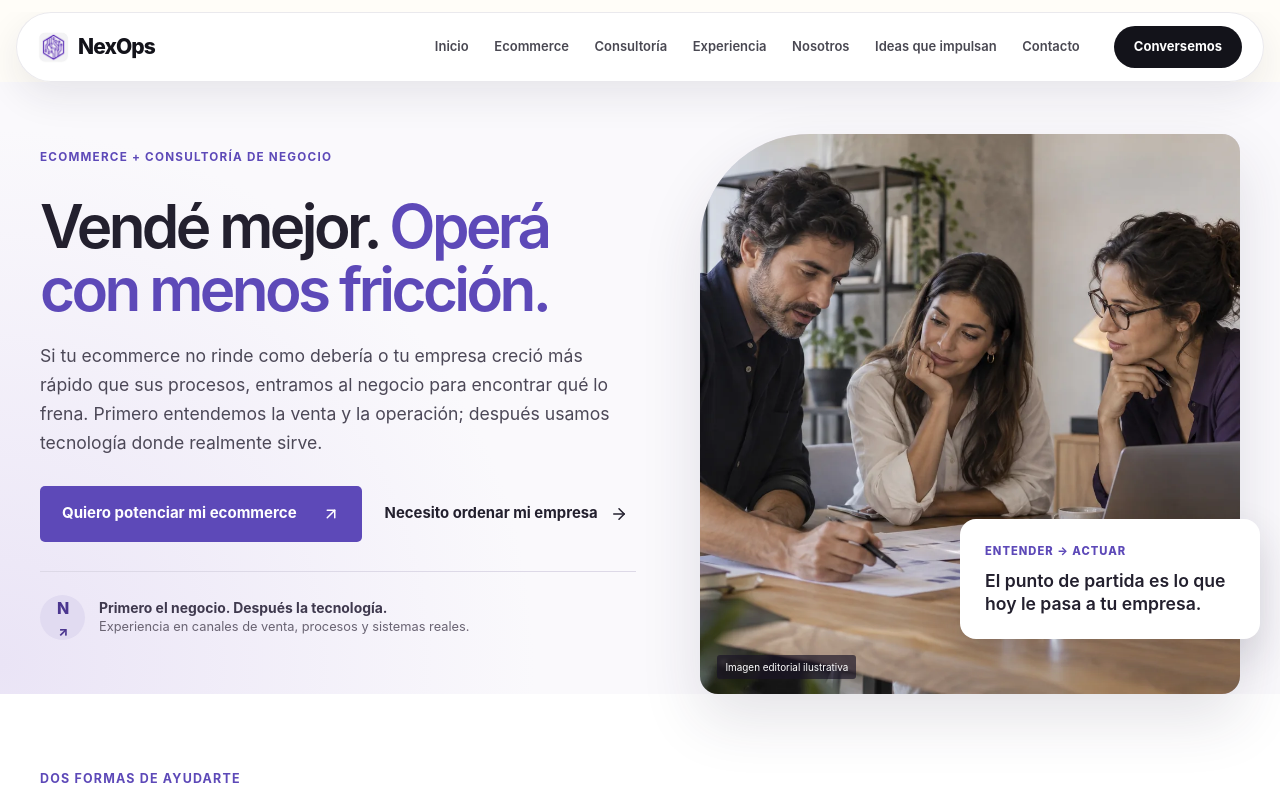
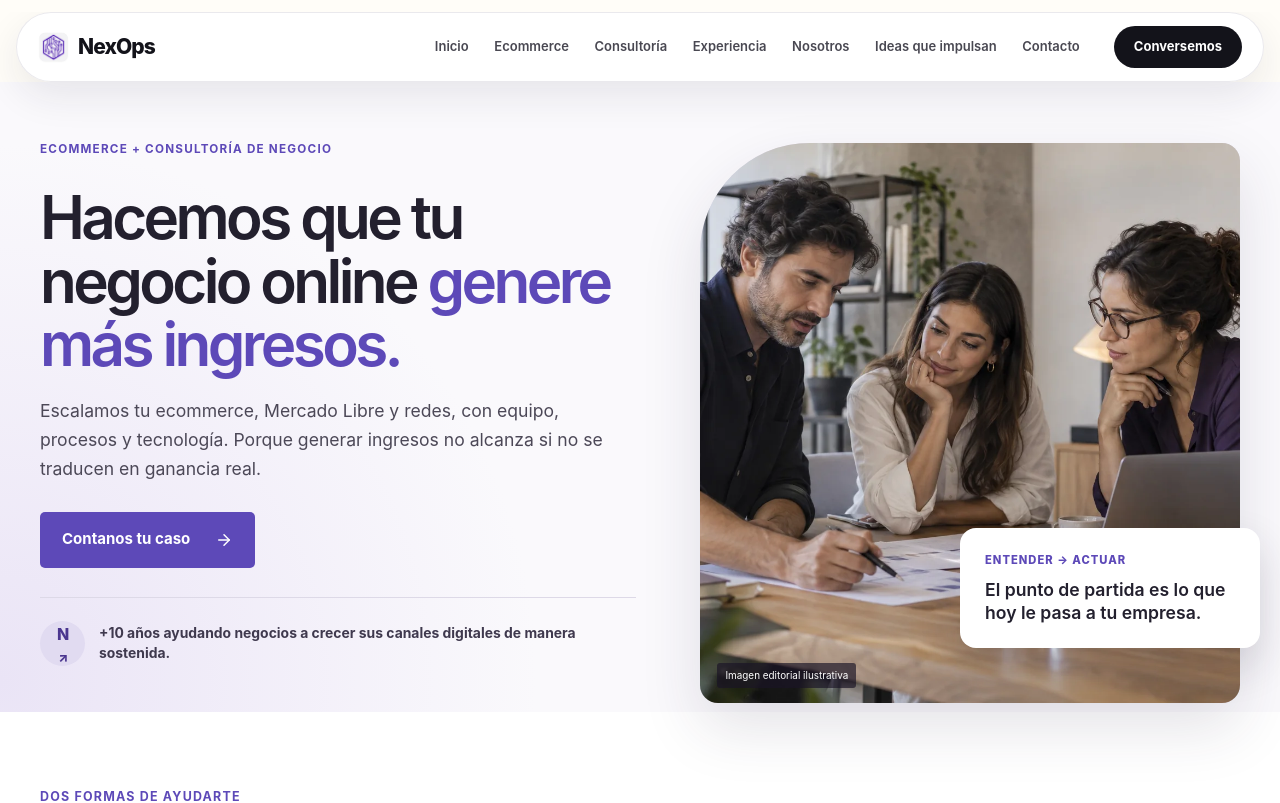
Before and after one commit to AlanTN13/webneoxps, a React (Vite) app: page / in a window 1280 px wide. Shown: the top 803 px of the page. Built offline with nearby package versions, Linux system fonts and the light colour scheme.

Commit message:
Update NexOps Home hero copy

```diff
--- a/src/pages/HomePage.jsx
+++ b/src/pages/HomePage.jsx
@@ -32,10 +32,10 @@ export default function HomePage() {
     <section className={styles.hero} aria-labelledby="home-title"><div className={styles.shell}><div className={styles.heroGrid}>
       <div className={styles.heroCopy}>
         <span className={styles.heroEyebrow}>ECOMMERCE + CONSULTORÍA DE NEGOCIO</span>
-        <h1 id="home-title">Vendé mejor. <em>Operá con menos fricción.</em></h1>
-        <p>Si tu ecommerce no rinde como debería o tu empresa creció más rápido que sus procesos, entramos al negocio para encontrar qué lo frena. Primero entendemos la venta y la operación; después usamos tecnología donde realmente sirve.</p>
-        <div className={styles.heroActions}><Link className={styles.primary} to="/ecommerce">Quiero potenciar mi ecommerce <ArrowUpRight size={18} /></Link><Link className={styles.quietLink} to="/consultoria">Necesito ordenar mi empresa <ArrowRight size={18} /></Link></div>
-        <div className={styles.heroProof}><span className={styles.proofMark}>N<span>↗</span></span><p><strong>Primero el negocio. Después la tecnología.</strong><br />Experiencia en canales de venta, procesos y sistemas reales.</p></div>
+        <h1 id="home-title">Hacemos que tu negocio online <em>genere más ingresos.</em></h1>
+        <p>Escalamos tu ecommerce, Mercado Libre y redes, con equipo, procesos y tecnología. Porque generar ingresos no alcanza si no se traducen en ganancia real.</p>
+        <div className={styles.heroActions}><a className={styles.primary} href="#contacto">Contanos tu caso <ArrowRight size={18} /></a></div>
+        <div className={styles.heroProof}><span className={styles.proofMark}>N<span>↗</span></span><p><strong>+10 años ayudando negocios a crecer sus canales digitales de manera sostenida.</strong></p></div>
       </div>
       <figure className={styles.heroVisual}><img src="/assets/nexops-conversation-editorial.webp" alt="Imagen editorial ilustrativa de profesionales conversando sobre un negocio" fetchPriority="high" /><figcaption><span>ENTENDER → ACTUAR</span><strong>El punto de partida es lo que hoy le pasa a tu empresa.</strong></figcaption><small>Imagen editorial ilustrativa</small></figure>
     </div></div></section>
```
Also changed, not shown: 3 other files (tests, documents, lock files or other folders).
